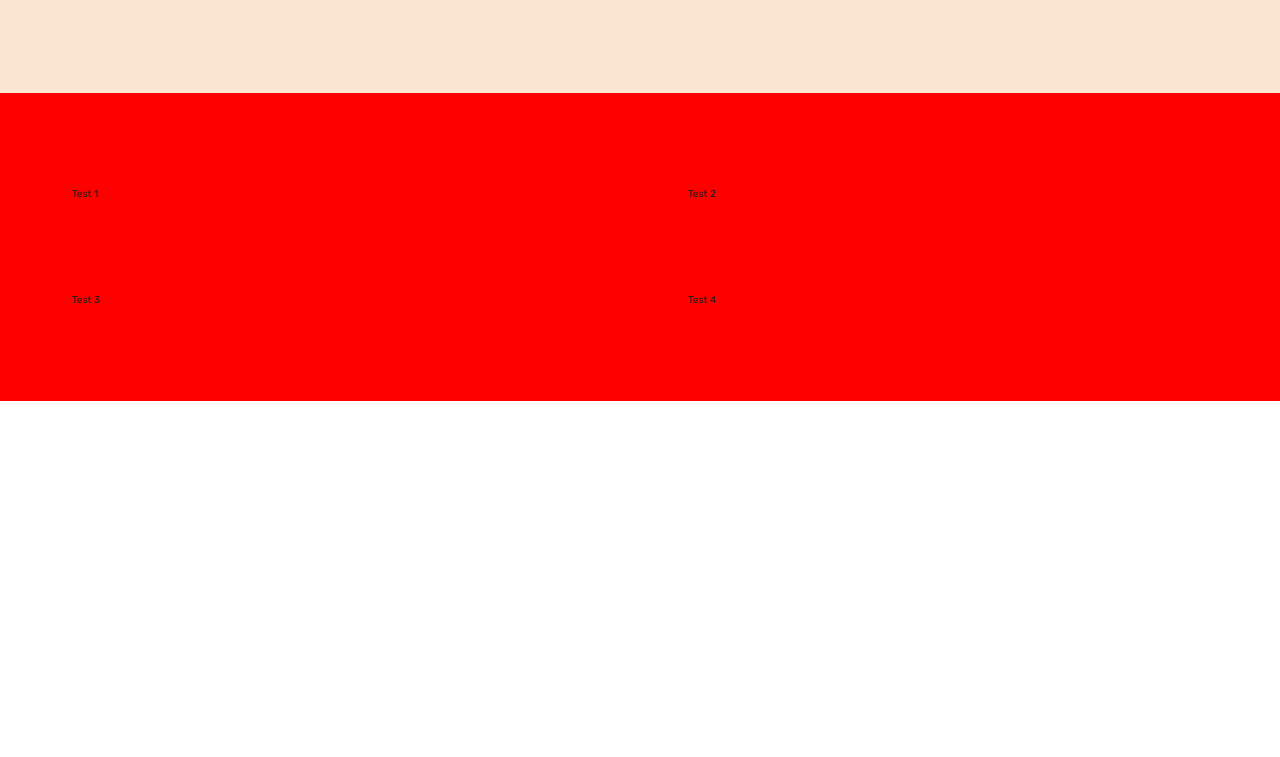
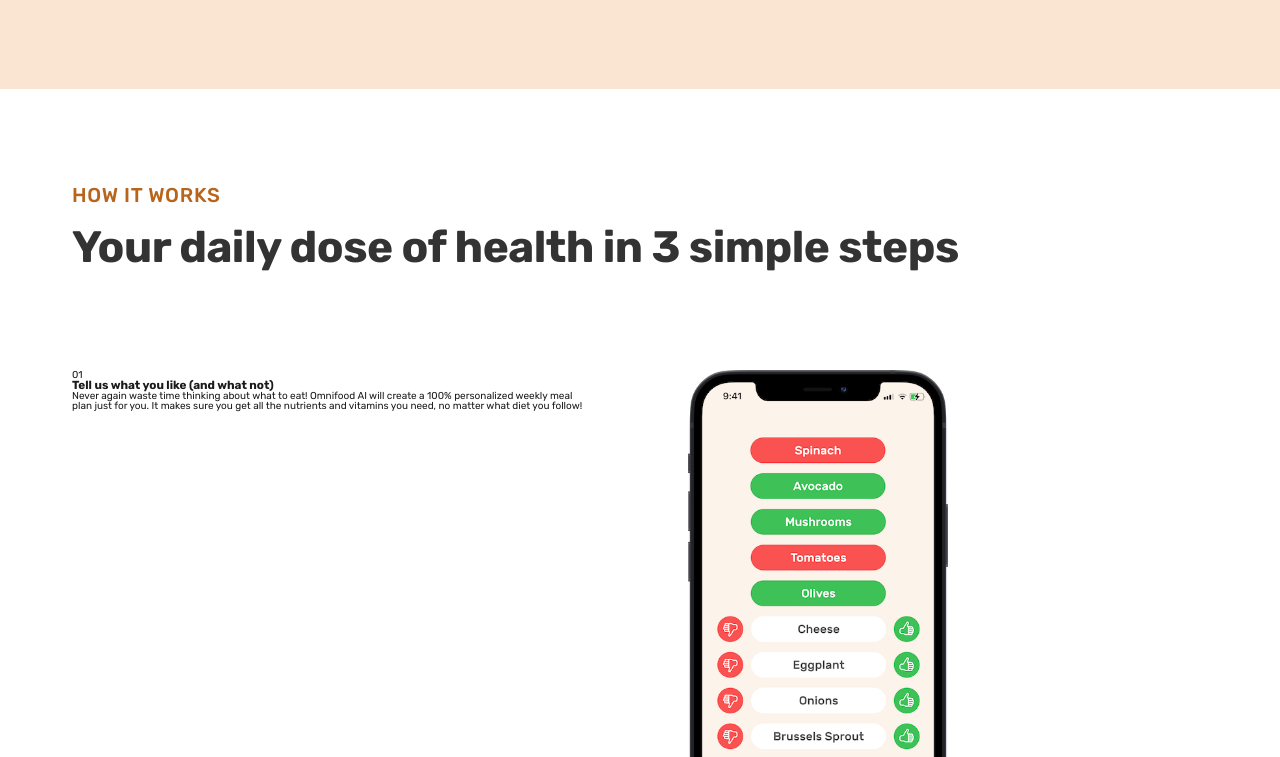
Before and after one commit to burhanudinrabbani666/html-css-omnifood-project, a plain HTML site: page index.html in a window 1280 px wide. Shown: the part 661-1418 px from the top of the page. Before the commit the page ends 1062 px from the top, so only its background shows below. Drawn offline with Linux system fonts and the light colour scheme.

Commit message:
feat: bulding how part 1

```diff
--- a/index.html
+++ b/index.html
@@ -70,11 +70,72 @@
       </section>
 
       <section class="section-how">
-        <div class="grid grid--2-col container">
-          <div>Test 1</div>
-          <div>Test 2</div>
-          <div>Test 3</div>
-          <div>Test 4</div>
+        <div class="container">
+          <span class="subheading">How it Works</span>
+          <h2 class="heading-secondary">
+            Your daily dose of health in 3 simple steps
+          </h2>
+        </div>
+
+        <div class="container grid grid--2-col">
+          <!-- Step 01 -->
+          <div class="step-text-box">
+            <p class="step-number">01</p>
+            <h3 class="heading-tertiary">
+              Tell us what you like (and what not)
+            </h3>
+            <p class="step-descriotion">
+              Never again waste time thinking about what to eat! Omnifood AI
+              will create a 100% personalized weekly meal plan just for you. It
+              makes sure you get all the nutrients and vitamins you need, no
+              matter what diet you follow!
+            </p>
+          </div>
+          <div class="step-img-box">
+            <img
+              src="img/app/app-screen-1.png"
+              class="step-img"
+              alt="Iphone app preference selection screen"
+            />
+          </div>
+
+          <!-- Step 02 -->
+          <div class="step-img-box">
+            <img
+              src="img/app/app-screen-2.png"
+              class="step-img"
+              alt="Iphone app meals approving plan"
+            />
+          </div>
+
+          <div class="step-text-box">
+            <p class="step-number">02</p>
+            <h3 class="heading-tertiary">Approve your weekly meal plan</h3>
+            <p class="step-descriotion">
+              Once per week, approve the meal plan generated for you by Omnifood
+              AI. You can change ingredients, swap entire meals, or even add
+              your own recipes.
+            </p>
+          </div>
+
+          <!-- Step 03 -->
+          <div class="step-text-box">
+            <p class="step-number">03</p>
+            <h3 class="heading-tertiary">Receive meals at convenient time</h3>
+            <p class="step-descriotion">
+              Best chefs in town will cook your selected meal every day, and we
+              will deliver it to your door whenever works best for you. You can
+              change delivery schedule and address daily!
+            </p>
+          </div>
+
+          <div class="step-img-box">
+            <img
+              src="img/app/app-screen-3.png"
+              class="step-img"
+              alt="Iphone app delivered screen"
+            />
+          </div>
         </div>
       </section>
     </main>
--- a/src/style.css
+++ b/src/style.css
@@ -82,15 +82,35 @@ body {
 /* ----General Componennt---*/
 /* -------------------------*/
 
-.heading-primary {
-  font-size: 5.2rem;
-  font-weight: 600;
-  line-height: 1.05;
+.heading-primary,
+.heading-secondary {
+  font-weight: 700;
   letter-spacing: -0.5px;
 
   color: #333;
+}
+
+.heading-primary {
+  font-size: 5.2rem;
+  line-height: 1.05;
 
   margin-bottom: 3.2rem;
+}
+
+.heading-secondary {
+  font-size: 4.4rem;
+  line-height: 1.2;
+  margin-bottom: 9.6rem;
+}
+
+.subheading {
+  display: block;
+  font-size: 2rem;
+  font-weight: 500;
+  color: #b8651b;
+  text-transform: uppercase;
+  margin-bottom: 1.6rem;
+  letter-spacing: 0.75px;
 }
 
 .btn:link,
@@ -99,7 +119,7 @@ body {
   padding: 1.6rem 3.2rem;
   border-radius: 9px;
 
-  font-size: 2rem;
+  font-size: 1.6rem;
   font-weight: 600;
   text-decoration: none;
 
@@ -140,8 +160,8 @@ body {
 
 .container {
   max-width: 120rem;
+  padding: 0 3.2rem;
   margin: 0 auto;
-  padding: 0 3.2rem;
 }
 
 .grid {
@@ -287,5 +307,8 @@ body {
 
 .section-how {
   padding: 9.6rem 0;
-  background-color: red;
 }
+
+.step-img {
+  width: 50%;
+}
```
Also changed, not shown: 1 other file.
